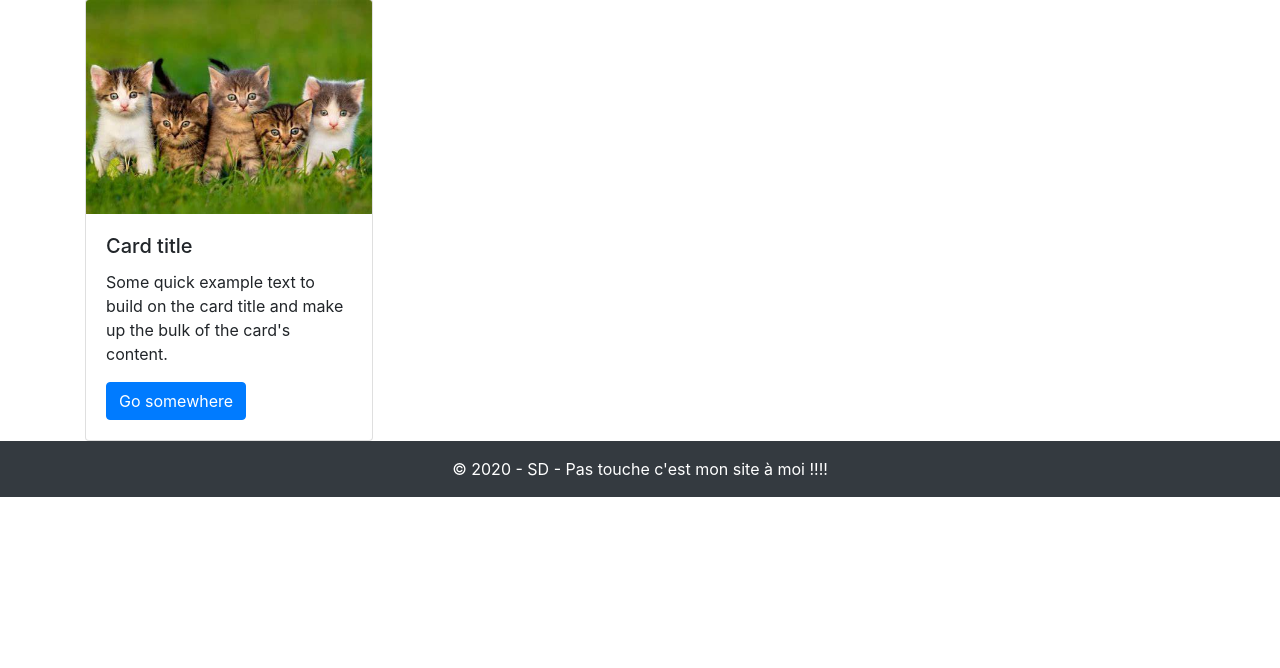
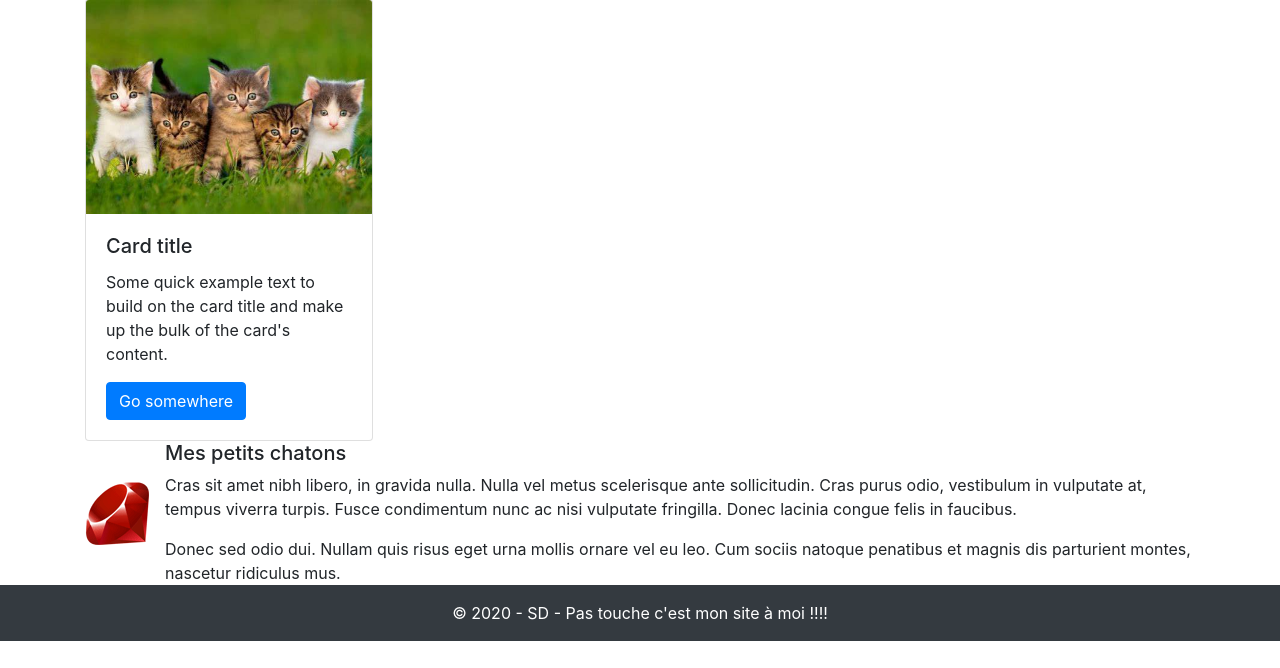
Before and after one commit to sally885/monProjetGit, a PHP site: page / in a window 1280 px wide. Shown: the part 132-800 px from the top of the page. Run offline with PHP 8.4, Linux system fonts and the light colour scheme.

Commit message:
ajout media

```diff
--- a/index.php
+++ b/index.php
@@ -59,9 +59,18 @@
             </div>
             </div>
 
-</main>
+            <div class="media">
+  <img src="img/Ruby.png" class="align-self-center mr-3" alt="...">
+  <div class="media-body">
+    <h5 class="mt-0">Mes petits chatons</h5>
+    <p>Cras sit amet nibh libero, in gravida nulla. Nulla vel metus scelerisque ante sollicitudin. Cras purus odio, vestibulum in vulputate at, tempus viverra turpis. Fusce condimentum nunc ac nisi vulputate fringilla. Donec lacinia congue felis in faucibus.</p>
+    <p class="mb-0">Donec sed odio dui. Nullam quis risus eget urna mollis ornare vel eu leo. Cum sociis natoque penatibus et magnis dis parturient montes, nascetur ridiculus mus.</p>
+  </div>
+</div>
 
-</main>
+        </main>
+
+
 
 
 <footer class="bg-dark text-center text-white p-3">
```
Also changed, not shown: img/Ruby.png (added).
